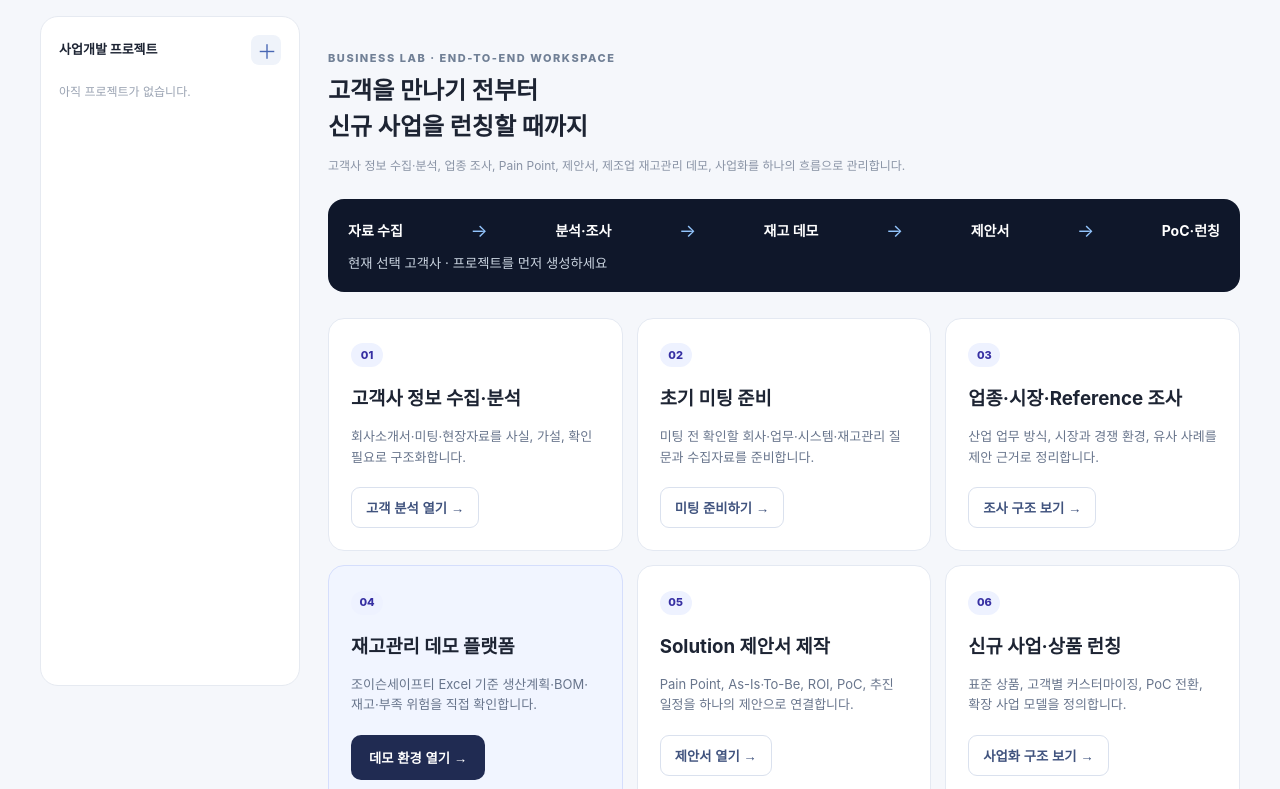
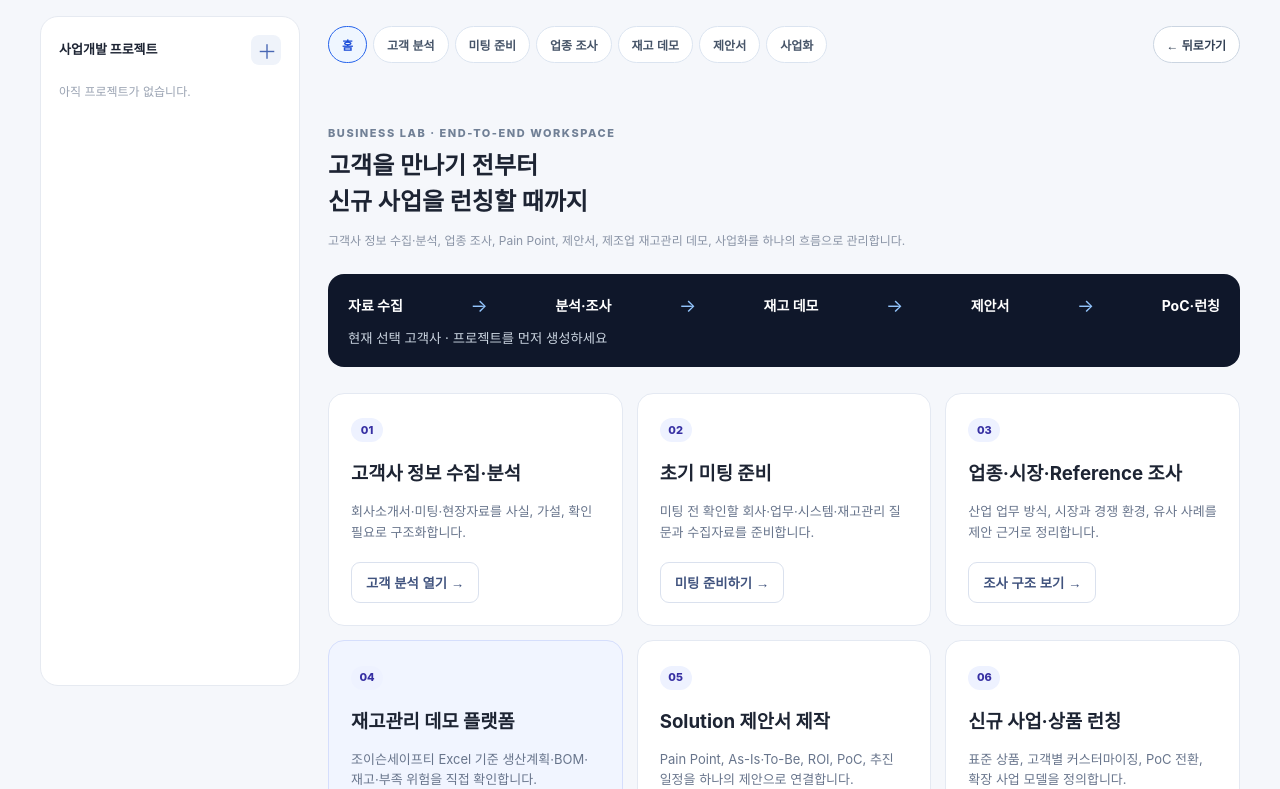
Before and after one commit to chuen1634-del/Platform_BS-LAB, a website with bundled scripts: page index.html in a window 1280 px wide. Shown: the part 104-893 px from the top of the page. Built offline with nearby package versions, Linux system fonts and the light colour scheme.

Commit message:
feat: add global module navigation

```diff
--- a/src/app.mjs
+++ b/src/app.mjs
@@ -8,7 +8,7 @@ import { buildNextActions, createDemoBlueprint, nextStepForResult } from './work
 import { createJoysonSafetyBlueprint } from './joyson-safety-demo.mjs';
 import { INPUT_OPTIONS, normalizeOtherValue } from './input-options.mjs';
 import { GUIDED_DEMO_STEPS, getGuidedDemoStep } from './guided-demo.mjs';
-import { BUSINESS_LAB_MODULES, PRE_MEETING_CHECKLIST, COMMERCIALIZATION_STAGES } from './business-lab-modules.mjs';
+import { BUSINESS_LAB_MODULES, MODULE_NAV_ITEMS, PRE_MEETING_CHECKLIST, COMMERCIALIZATION_STAGES } from './business-lab-modules.mjs';
 
 const app = document.querySelector('#app');
 const store = createStore();
@@ -237,6 +237,23 @@ function runGuidedDemo() {
   scheduleGuidedDemo();
 }
 
+function appendGlobalModuleBar() {
+  if (app.querySelector('.module-bar')) return;
+  const bar = document.createElement('nav');
+  bar.className = 'module-bar';
+  bar.setAttribute('aria-label', 'Business Lab modules');
+  bar.innerHTML = `${MODULE_NAV_ITEMS.map((item) => `<button type="button" class="module-bar-button ${state.viewMode === item.action || (item.action === 'open-analysis' && state.viewMode === 'analysis') ? 'active' : ''}" data-action="${item.action}">${item.label}</button>`).join('')}<button type="button" class="module-bar-button back-button" data-action="back">← 뒤로가기</button>`;
+  app.querySelector('.content')?.prepend(bar);
+}
+
+function goBack() {
+  if (state.guidedDemoTimer) clearTimeout(state.guidedDemoTimer);
+  state.guidedDemoTimer = null;
+  state.guidedDemoIndex = null;
+  state.viewMode = state.viewMode === 'analysis' || state.viewMode === 'example' ? 'home' : 'analysis';
+  render();
+}
+
 function scheduleGuidedDemo() {
   if (state.guidedDemoIndex === null) return;
   state.guidedDemoTimer = setTimeout(() => {
@@ -281,6 +298,7 @@ function appendCalculationGuide() {
 }
 
 function bind() {
+  appendGlobalModuleBar();
   appendGuidedDemo();
   appendCalculationGuide();
   app.querySelectorAll('[data-other-select]').forEach((select) => {
@@ -305,6 +323,7 @@ function bind() {
   app.querySelectorAll('[data-action="close-guided-demo"]').forEach((button) => button.addEventListener('click', () => { if (state.guidedDemoTimer) clearTimeout(state.guidedDemoTimer); state.guidedDemoTimer = null; state.guidedDemoIndex = null; render(); }));
   app.querySelectorAll('[data-action="back-welcome"]').forEach((button) => button.addEventListener('click', () => { state.viewMode = 'analysis'; render(); }));
   app.querySelectorAll('[data-action="home"]').forEach((button) => button.addEventListener('click', () => { state.viewMode = 'home'; render(); }));
+  app.querySelectorAll('[data-action="back"]').forEach((button) => button.addEventListener('click', goBack));
   app.querySelectorAll('[data-action="open-analysis"]').forEach((button) => button.addEventListener('click', () => openProjectModule('analysis')));
   app.querySelectorAll('[data-action="pre-meeting"]').forEach((button) => button.addEventListener('click', () => openProjectModule('pre-meeting')));
   app.querySelectorAll('[data-action="research"]').forEach((button) => button.addEventListener('click', () => openProjectModule('research')));
--- a/src/business-lab-modules.mjs
+++ b/src/business-lab-modules.mjs
@@ -5,6 +5,16 @@ export const BUSINESS_LAB_MODULES = [
   { id: 'inventory-demo', number: '04', title: '재고관리 데모 플랫폼', description: '조이슨세이프티 Excel 기준 생산계획·BOM·재고·부족 위험을 직접 확인합니다.', action: 'open-inventory-demo', cta: '데모 환경 열기' },
   { id: 'proposal', number: '05', title: 'Solution 제안서 제작', description: 'Pain Point, As-Is·To-Be, ROI, PoC, 추진 일정을 하나의 제안으로 연결합니다.', action: 'open-solution', cta: '제안서 열기' },
   { id: 'launch', number: '06', title: '신규 사업·상품 런칭', description: '표준 상품, 고객별 커스터마이징, PoC 전환, 확장 사업 모델을 정의합니다.', action: 'launch', cta: '사업화 구조 보기' },
+];
+
+export const MODULE_NAV_ITEMS = [
+  { label: '홈', action: 'home' },
+  { label: '고객 분석', action: 'open-analysis' },
+  { label: '미팅 준비', action: 'pre-meeting' },
+  { label: '업종 조사', action: 'research' },
+  { label: '재고 데모', action: 'open-inventory-demo' },
+  { label: '제안서', action: 'open-solution' },
+  { label: '사업화', action: 'launch' },
 ];
 
 export const PRE_MEETING_CHECKLIST = [
--- a/styles.css
+++ b/styles.css
@@ -30,6 +30,10 @@
 @media (max-width: 760px) { .flow-line { grid-template-columns: 1fr; } .flow-arrow { transform: rotate(90deg); } .flow-material { align-items: flex-start; flex-direction: column; } .flow-stock { text-align: left; } }
 .is-hidden { display: none !important; }
 .module-number { display: inline-flex; align-items: center; justify-content: center; width: 32px; height: 24px; border-radius: 999px; background: #eef2ff; color: #3730a3; font-size: 11px; font-weight: 800; }
+.module-bar { position: sticky; top: 0; z-index: 8; display: flex; gap: 6px; align-items: center; padding: 10px 0 14px; margin-bottom: 14px; background: var(--bg); overflow-x: auto; }
+.module-bar-button { flex: 0 0 auto; border: 1px solid #dbe4f0; border-radius: 999px; padding: 9px 13px; background: #fff; color: #475569; font-size: 12px; font-weight: 700; cursor: pointer; white-space: nowrap; }
+.module-bar-button:hover, .module-bar-button.active { border-color: #2563eb; background: #eff6ff; color: #1d4ed8; }
+.module-bar-button.back-button { margin-left: auto; border-color: #cbd5e1; color: #334155; }
 .workflow-banner { margin: 24px 0; padding: 18px 20px; border-radius: 16px; background: #0f172a; color: #fff; }
 .workflow-banner div { display: flex; align-items: center; justify-content: space-between; gap: 10px; flex-wrap: wrap; }
 .workflow-banner strong { font-size: 14px; }
```
Also changed, not shown: test/business-lab-modules.test.mjs (+5 -1 lines).
